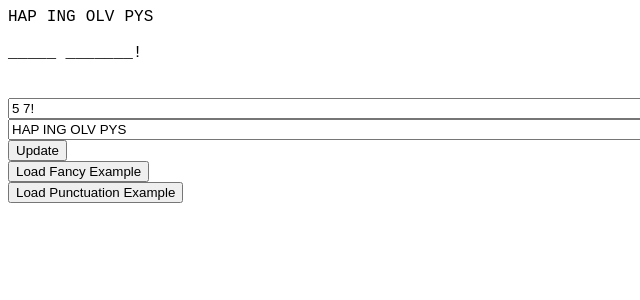
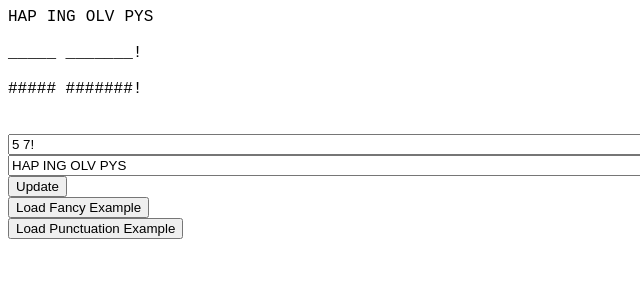
Before and after one commit to mferlo/trigrams, a React (Create React App) app: page / in a window 1280 px wide. Shown: the top 300 px of the page, without its empty margins (0-640 px from the left). Built offline with nearby package versions, Linux system fonts and the light colour scheme.

Commit message:
functional but hideously unperformant suggester

```diff
--- a/src/App.js
+++ b/src/App.js
@@ -5,6 +5,8 @@ import React, { Component } from 'react';
 //    * all combos
 //    * dictionary
 //  * drag and drop
+//  * UI, css tweaks, etc. make look decent
+//    * or at least, good enough for me
 
 class Trigram {
   constructor(letters) {
@@ -107,8 +109,8 @@ class Pattern {
         currentWord,
         length: charCount,
         startOffset: pattern[startIndex].trigramIndex,
+        text: pattern.slice(startIndex, endIndex).map(p => p.value || "#").join("")
       }
-      console.log(foo);
       yield foo;
 
       startIndex = endIndex;
@@ -117,7 +119,6 @@ class Pattern {
 
   constructor(stringPattern) {
     const pattern = [...Pattern.parse(stringPattern)];
-    console.log(pattern);
     this.trigrams = [...Pattern.extractTrigrams(pattern)];
     this.words = [...Pattern.extractWords(pattern)];
   }
@@ -131,9 +132,14 @@ class Solver extends Component {
     this.state = {
       pattern: new Pattern(this.props.pattern),
       trigrams: this.props.trigrams.map(t => new Trigram(t)),
-      activeTrigram: null
+      activeTrigram: null,
+      wordPossibilities: null
     };
   }
+
+  // Consider implementing this to get around formatting nonsense
+  // static joinWithBlankSpan(
+  //  ... <span>&nbsp;</span>
 
   toggleActiveTrigram(i) {
     const newActiveTrigram = this.state.activeTrigram === i ? null : i;
@@ -201,9 +207,70 @@ class Solver extends Component {
     </span>);
   }
 
+  static getTrigramCount(word) {
+    let numTrigrams = 0;
+    let length = word.length;
+    if (word.startOffset) {
+      numTrigrams += 1;
+      length -= word.startOffset === 1 ? 2 : 1;
+    }
+    return numTrigrams + Math.ceil(length / 3);
+  }
+
+  static getCombos(count, items) {
+    const results = [];
+    for (let i = 0; i < items.length; i++) {
+      const curItem = items[i];
+      if (curItem.assigned) {
+        continue;
+      }
+
+      const filteredItems = items.filter((_, _i) => i !== _i);
+      if (count === 1) {
+        results.push([curItem]);
+      } else {
+        for (const rest of Solver.getCombos(count - 1, filteredItems)) {
+          results.push([curItem, ...rest]);
+        }
+      }
+    }
+    return results;
+  }
+
+  generateSuggestions(word) {
+    const numTrigrams = Solver.getTrigramCount(word);
+    const trigramCopy = this.state.trigrams.map(
+      (t, i) => ({ trigram: t.letters, assigned: t.assignedTo !== null, index: i })
+    ).filter(
+      t => !t.assigned
+    );
+
+    const allTrigrams = Solver.getCombos(numTrigrams, trigramCopy);
+
+    const mapper = (list) => {
+      const allTrigrams = list.join("").substr(word.startOffset);
+      let i = 0;
+      return word.text.trim().replace(/#/g, () => allTrigrams.charAt(i++));
+    }
+
+    const sortDistinct = a => Array.from(new Set(a)).sort();
+
+    const strings = allTrigrams.map(t => mapper(t.map(tt => tt.trigram)));
+    return sortDistinct(strings);
+  }
+
+  giveSuggestionsFor(word) {
+    this.setState(s => {
+      const candidates = this.generateSuggestions(word);
+//      console.log(candidates);
+      return { ...s, candidates: candidates }
+    });
+  }
+
   renderWord(w, i) {
-    const key = `word-${i}-${w}`;
-    return <span key={key} className="word">{w}</span>;
+    const key = `${i}-${w.text}-${w.currentWord}`;
+    const click = e => this.giveSuggestionsFor(w);
+    return <span key={key} className="word" onClick={click}>{w.text}</span>;
   }
 
   render() {
@@ -213,7 +280,10 @@ class Solver extends Component {
         <br />
         {this.state.pattern.trigrams.map((t, i) => this.renderPattern(t, i))}
         <br />
-        {/*this.state.pattern.words.map((w, i) => this.renderWord(w, i))*/}
+        <br />
+        {this.state.pattern.words.map((w, i) => this.renderWord(w, i))}
+        <br />
+        {this.state.candidates && this.state.candidates.map(c => <div key={c}>{c}</div>)}
       </div>
     );
   }
--- a/src/index.css
+++ b/src/index.css
@@ -7,7 +7,6 @@ body {
 
 .trigram:not(:last-child) { margin-right: 10px; }
 
-.word:not(:last-child) { margin-right: 10px; }
 .word:hover { background-color: blue; cursor: pointer; }
 
 .trigram.active { background-color: yellow; }
```
